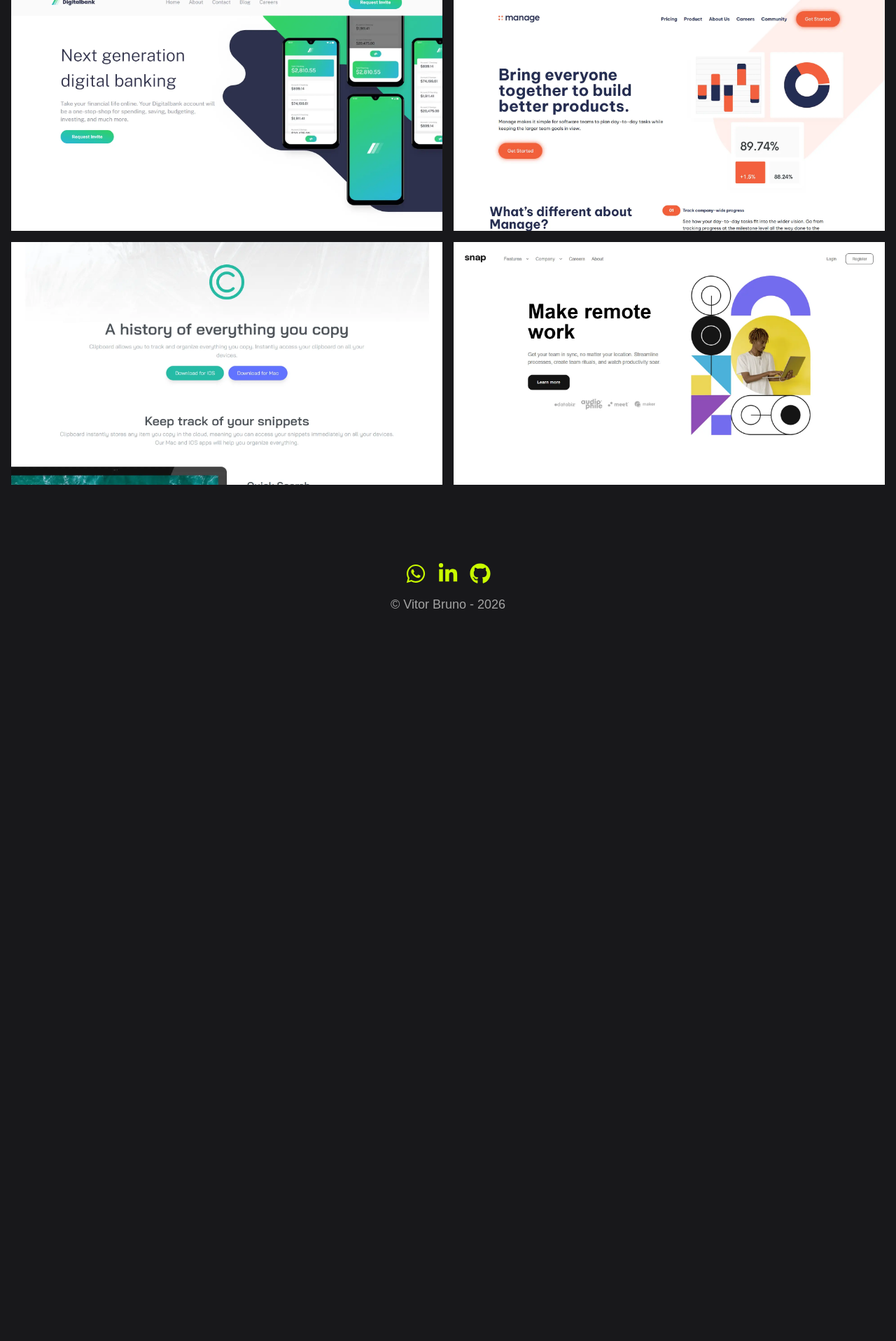
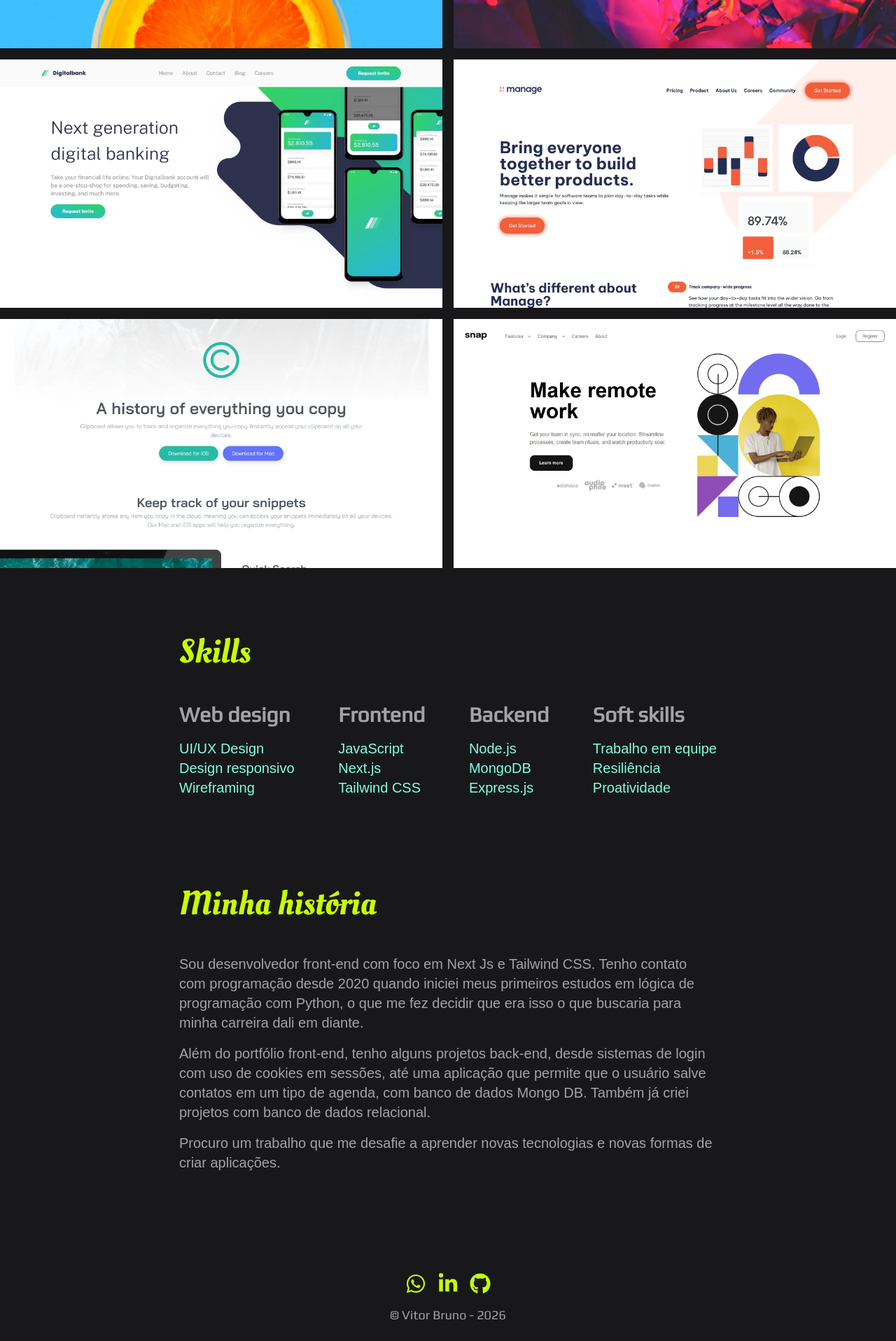
Before and after one commit to vitorfront97/portfoliofrontend, a Next.js app: page / in a window 1280 px wide. Shown: the part 880-2797 px from the top of the page at 70% size. Before the commit the page ends 1822 px from the top, so only its background shows below. Built offline with nearby package versions, Linux system fonts and the light colour scheme.

Commit message:
inserindo seção Skills e About

```diff
--- a/app/page.tsx
+++ b/app/page.tsx
@@ -2,6 +2,8 @@ import Header from "@/widgets/Header";
 import Hero from "@/widgets/Hero";
 import Footer from "@/widgets/Footer";
 import Main from "@/widgets/Main";
+import Skills from "@/widgets/Skills";
+import About from "@/widgets/About";
 
 export default function Home() {
   return (
@@ -9,6 +11,8 @@ export default function Home() {
       <Header />
       <Hero />
       <Main />
+      <Skills />
+      <About />
       <Footer />
     </>
   );
--- a/components/MainItem.tsx
+++ b/components/MainItem.tsx
@@ -3,9 +3,10 @@ import Image from "next/image";
 interface mainProps {
   source: string;
   link: string;
+  children: React.ReactNode
 };
 
-export default function MainItem({source, link}: mainProps) {
+export default function MainItem({source, link, children}: mainProps) {
   return (
     <article className="relative group z-0">
       <Image
@@ -17,7 +18,11 @@ export default function MainItem({source, link}: mainProps) {
       />
       <div
         className="
-          flex items-center justify-center
+          px-8
+          gap-8
+
+
+          flex flex-col items-center justify-center
           w-full
           h-full
           absolute
@@ -33,6 +38,9 @@ export default function MainItem({source, link}: mainProps) {
           group-hover:scale-y-100
           "
       >
+        <p className="text-sm text-white font-this-play">
+          {children}
+        </p>
         <a
           href={link}
           target="_blank"
@@ -44,3 +52,12 @@ export default function MainItem({source, link}: mainProps) {
     </article>
   );
 };
+
+
+/*
+
+invisible
+scale-y-0
+
+
+*/
--- a/package.json
+++ b/package.json
@@ -6,7 +6,7 @@
     "build": "next build",
     "start": "next start",
     "lint": "eslint",
-    "dev": "nodemon --watch next.config.js -x next dev"
+    "dev": "next dev"
   },
   "dependencies": {
     "next": "^16.2.9",
@@ -21,7 +21,6 @@
     "@types/react-dom": "^19",
     "eslint": "^9",
     "eslint-config-next": "16.1.6",
-    "nodemon": "^3.1.14",
     "tailwindcss": "^4",
     "typescript": "^5"
   }
--- /dev/null
+++ b/widgets/About.tsx
@@ -0,0 +1,31 @@
+export default function About() {
+  return (
+    <section className="mt-16 p-8 px-64 flex flex-col gap-8 items-center">
+      <div className="flex flex-col gap-12">
+        <h2 className="text-this-primary text-5xl font-this-oleoScript">
+          Minha história
+        </h2>
+        <div className="flex flex-col gap-4">
+          <p className="text-this-text text-xl">
+            Sou desenvolvedor front-end com foco em Next Js e Tailwind CSS.
+            Tenho contato com programação desde 2020 quando iniciei meus
+            primeiros estudos em lógica de programação com Python, o que me fez
+            decidir que era isso o que buscaria para minha carreira dali em
+            diante.
+          </p>
+          <p className="text-this-text text-xl">
+            Além do portfólio front-end, tenho alguns projetos back-end, desde
+            sistemas de login com uso de cookies em sessões, até uma aplicação
+            que permite que o usuário salve contatos em um tipo de agenda, com
+            banco de dados Mongo DB. Também já criei projetos com banco de dados
+            relacional.
+          </p>
+          <p className="text-this-text text-xl">
+            Procuro um trabalho que me desafie a aprender novas tecnologias e
+            novas formas de criar aplicações.
+          </p>
+        </div>
+      </div>
+    </section>
+  );
+}
--- a/widgets/Footer.tsx
+++ b/widgets/Footer.tsx
@@ -73,7 +73,7 @@ export default function Footer() {
           </li>
         </ul>
       </nav>
-      <span>© Vitor Bruno - 2026</span>
+      <span className="font-this-play">© Vitor Bruno - 2026</span>
     </footer>
   );
 }
--- a/widgets/Hero.tsx
+++ b/widgets/Hero.tsx
@@ -1,12 +1,12 @@
 export default function Hero() {
   return (
     <section className="mt-24 p-8 text-center">
-      <h1 className="text-this-primary text-4xl font-this-playball">
+      <h1 className="text-this-primary text-7xl font-this-playball">
         Olá, meu nome é
         <br />
-        <span className="text-this-secondary text-7xl font-this-oleoScript">Vitor Bruno</span>
+        <span className="text-this-secondary text-9xl font-this-oleoScript">Vitor Bruno</span>
       </h1>
-      <p className="mt-8 mx-64">
+      <p className="mt-8 mx-64 font-this-play">
         Transformo ideias em experiências digitais modernas, rápidas e
         estratégicas. Sou desenvolvedor Front-End especializado em Next.js e
         Tailwind CSS, criando sites com design atual, performance otimizada e
--- a/widgets/Main.tsx
+++ b/widgets/Main.tsx
@@ -2,35 +2,47 @@ import MainItem from "@/components/MainItem";
 
 export default function Main() {
   return (
-    <section className="mt-12 px-4 flex flex-col items-center gap-8">
-      <h2 className="text-this-primary text-3xl font-this-playball">
+    <section className="mt-12 flex flex-col items-center gap-8">
+      <h2 className="text-this-primary text-4xl font-this-playball">
         Um pouco do meu trabalho
       </h2>
       <div className="grid sm:grid-cols-[auto_auto] justify-center gap-4">
         <MainItem
           source="/works/1-sunny.webp"
           link="https://sunnyside-agency-landing-page-main-theta-black.vercel.app/"
-        />
+        >
+          Landing page desenvolvida para uma agência criativa fictícia, com foco em apresentação institucional, marketing digital e experiência do usuário. O projeto foi construído utilizando Next.js e Tailwind CSS, priorizando performance, responsividade e boas práticas de desenvolvimento Front-End. A aplicação conta com estrutura semântica de HTML, otimização para mecanismos de busca (SEO) e recursos de acessibilidade para garantir navegação eficiente em diferentes dispositivos e contextos de uso.
+        </MainItem>
         <MainItem
           source="/works/2-loop.webp"
           link="https://loopstudios-landing-page-main-rosy.vercel.app/"
-        />
+        >
+          Website institucional desenvolvido para uma empresa fictícia especializada em experiências imersivas e realidade virtual. O projeto foi construído com Next.js e Tailwind CSS, priorizando performance, responsividade e fidelidade visual ao design proposto. A aplicação apresenta uma estrutura moderna de navegação, galeria de projetos e seções institucionais, utilizando boas práticas de SEO e acessibilidade para garantir uma experiência consistente em diferentes dispositivos.
+        </MainItem>
         <MainItem
           source="/works/3-digital.webp"
-          link="https://loopstudios-landing-page-main-rosy.vercel.app/"
-        />
+          link="https://digitalbank-landing-page-master-xi.vercel.app/"
+        >
+          Landing page desenvolvida para uma fintech fictícia focada em serviços bancários digitais. O projeto foi construído com Next.js e Tailwind CSS, priorizando performance, experiência do usuário e otimização para mecanismos de busca. A aplicação apresenta uma interface moderna para divulgação de produtos financeiros, utilizando design responsivo, estrutura semântica e boas práticas de acessibilidade para garantir navegação eficiente em diferentes dispositivos.
+        </MainItem>
         <MainItem
           source="/works/4-bring.webp"
-          link="https://loopstudios-landing-page-main-rosy.vercel.app/"
-        />
+          link="https://manage-landing-page-master-bay-tau.vercel.app/"
+        >
+          Website institucional desenvolvido para uma plataforma SaaS fictícia voltada para gestão de projetos e produtividade de equipes. O projeto foi construído utilizando Next.js e Tailwind CSS, com foco em performance, responsividade e organização de conteúdo. A aplicação apresenta recursos da plataforma de forma clara e objetiva, utilizando uma estrutura moderna de landing page voltada para apresentação de produtos digitais e conversão de usuários.
+        </MainItem>
         <MainItem
           source="/works/5-copy.webp"
-          link="https://loopstudios-landing-page-main-rosy.vercel.app/"
-        />
+          link="https://clipboard-landing-page-master-seven-red.vercel.app/"
+        >
+          Landing page desenvolvida para uma aplicação fictícia de gerenciamento e sincronização de área de transferência (clipboard) entre dispositivos. O projeto foi construído com Next.js e Tailwind CSS, focando em performance, organização visual e experiência do usuário. A interface apresenta recursos do produto de forma clara e objetiva, utilizando uma estrutura moderna voltada para divulgação de software e conversão de usuários.
+        </MainItem>
         <MainItem
           source="/works/6-remote.webp"
-          link="https://loopstudios-landing-page-main-rosy.vercel.app/"
-        />
+          link="https://intro-section-with-dropdown-navigat-seven.vercel.app/"
+        >
+          Aplicação desenvolvida para uma plataforma fictícia de trabalho remoto e produtividade. O principal foco do projeto foi a implementação de uma navegação responsiva com menus dropdown interativos, adaptados para desktop e dispositivos móveis. A solução foi construída com Next.js e Tailwind CSS, seguindo boas práticas de acessibilidade, SEO e experiência do usuário, garantindo navegação intuitiva em diferentes contextos de uso.
+        </MainItem>
       </div>
     </section>
   );
--- /dev/null
+++ b/widgets/Skills.tsx
@@ -0,0 +1,44 @@
+export default function Skills() {
+  return (
+    <section className="mt-16 p-8 px-64 flex flex-col gap-8 items-center">
+      <div className="w-full flex flex-col gap-12">
+      <h2 className="text-this-primary text-5xl font-this-oleoScript">Skills</h2>
+
+      <section className="flex justify-between">
+        <article className="flex flex-col gap-4">
+          <span className="text-this-text text-3xl font-this-play font-bold">Web design</span>
+          <ul>
+            <li className="text-this-secondary text-xl">UI/UX Design</li>
+            <li className="text-this-secondary text-xl">Design responsivo</li>
+            <li className="text-this-secondary text-xl">Wireframing</li>
+          </ul>
+        </article>
+        <article className="flex flex-col gap-4">
+          <span className="text-this-text text-3xl font-this-play font-bold">Frontend</span>
+          <ul>
+            <li className="text-this-secondary text-xl">JavaScript</li>
+            <li className="text-this-secondary text-xl">Next.js</li>
+            <li className="text-this-secondary text-xl">Tailwind CSS</li>
+          </ul>
+        </article>
+        <article className="flex flex-col gap-4">
+          <span className="text-this-text text-3xl font-this-play font-bold">Backend</span>
+          <ul>
+            <li className="text-this-secondary text-xl">Node.js</li>
+            <li className="text-this-secondary text-xl">MongoDB</li>
+            <li className="text-this-secondary text-xl">Express.js</li>
+          </ul>
+        </article>
+        <article className="flex flex-col gap-4">
+          <span className="text-this-text text-3xl font-this-play font-bold">Soft skills</span>
+          <ul>
+            <li className="text-this-secondary text-xl">Trabalho em equipe</li>
+            <li className="text-this-secondary text-xl">Resiliência</li>
+            <li className="text-this-secondary text-xl">Proatividade</li>
+          </ul>
+        </article>
+      </section>
+      </div>
+    </section>
+  );
+};
```
Also changed, not shown: 1 other file (tests, documents, lock files or other folders).
